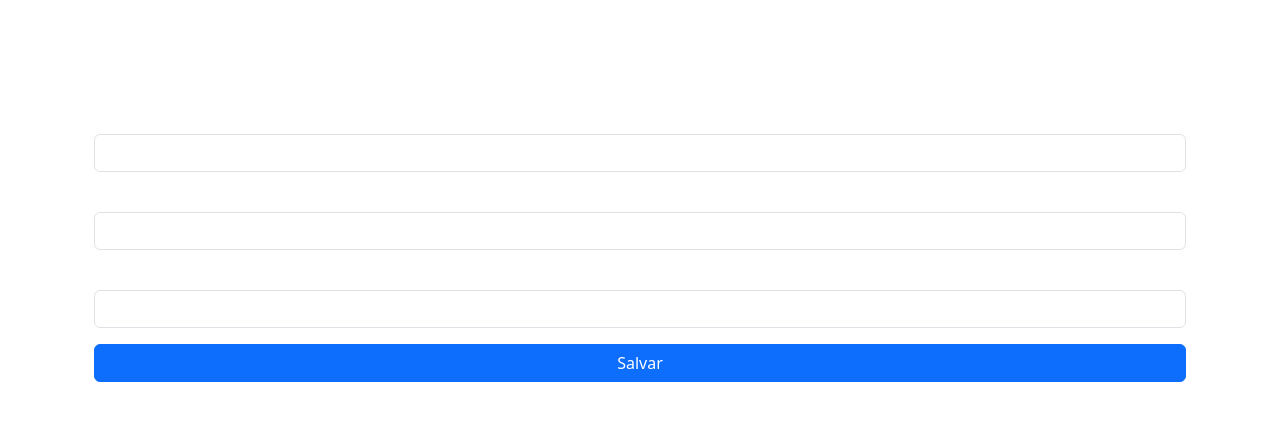
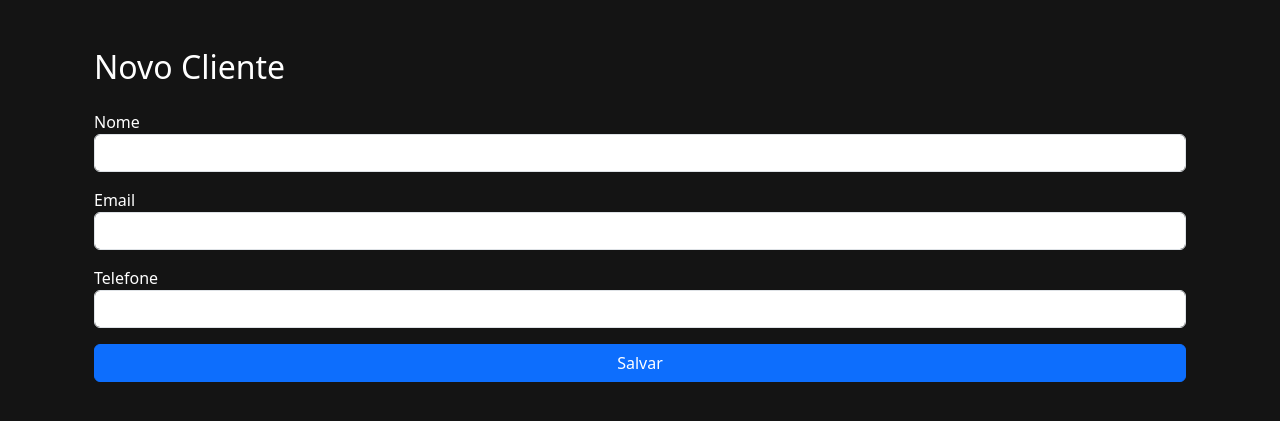
Before and after one commit to alerabello/sistema-de-locadora, a Flask app: page /clientes/novo in a window 1280 px wide. Shown: the top 421 px of the page. Run offline with Flask 3, Linux system fonts and the light colour scheme; the visitor is signed in with stand-in values (Sample User, id 1).

Commit message:
add background

```diff
--- a/app/templates/cliente_form.html
+++ b/app/templates/cliente_form.html
@@ -1,6 +1,12 @@
 {% extends 'base.html' %}
 {% block title %}{{ titulo }}{% endblock %}
 {% block content %}
+<style>
+  body {
+    background-color: #141414;
+    color: #fff;
+  }
+</style>
 <div class="container mt-5 text-white">
   <h2 class="mb-4">{{ titulo }}</h2>
   <form method="POST">
--- a/app/templates/clientes.html
+++ b/app/templates/clientes.html
@@ -1,6 +1,12 @@
 {% extends 'base.html' %}
 {% block title %}Clientes{% endblock %}
 {% block content %}
+<style>
+  body {
+    background-color: #141414;
+    color: #fff;
+  }
+</style>
 <div class="container mt-5 text-white">
   <h2 class="mb-4">📋 Lista de Clientes</h2>
   <a href="{{ url_for('main.novo_cliente') }}" class="btn btn-success mb-3">+ Novo Cliente</a>
--- a/app/templates/dashboard.html
+++ b/app/templates/dashboard.html
@@ -1,6 +1,12 @@
 {% extends 'base.html' %}
 {% block title %}Dashboard{% endblock %}
 {% block content %}
+<style>
+  body {
+    background-color: #141414;
+    color: #fff;
+  }
+</style>
 <div class="container mt-5 text-white">
   <h2 class="mb-4">Bem-vindo, {{ current_user.nome }}</h2>
   <p class="lead">Acesse as opções no menu para gerenciar clientes e locações.</p>
--- a/app/templates/locacao_form.html
+++ b/app/templates/locacao_form.html
@@ -1,6 +1,12 @@
 {% extends 'base.html' %}
 {% block title %}{{ titulo }}{% endblock %}
 {% block content %}
+<style>
+  body {
+    background-color: #141414;
+    color: #fff;
+  }
+</style>
 <div class="container mt-5 text-white">
   <h2 class="mb-4">{{ titulo }}</h2>
   <form method="POST">
--- a/app/templates/locacoes.html
+++ b/app/templates/locacoes.html
@@ -1,6 +1,12 @@
 {% extends 'base.html' %}
 {% block title %}Locações{% endblock %}
 {% block content %}
+<style>
+  body {
+    background-color: #141414;
+    color: #fff;
+  }
+</style>
 <div class="container mt-5 text-white">
   <h2 class="mb-4">🎞️ Histórico de Locações</h2>
   <a href="{{ url_for('main.nova_locacao') }}" class="btn btn-success mb-3">+ Nova Locação</a>
```
